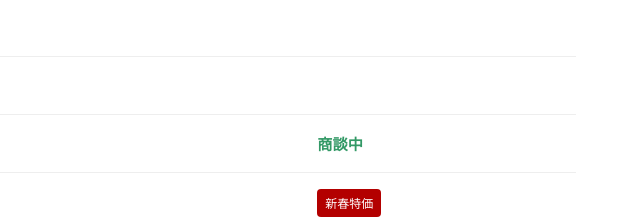
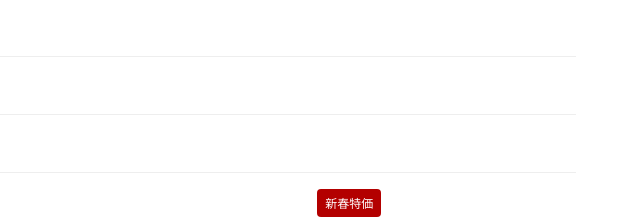
Before and after one commit to kens-pro/202601mpianoLP, a plain HTML site: page index.html in a window 1280 px wide. Shown: the part 5996-6220 px from the top of the page, 640-1280 px from the left. Drawn offline with Linux system fonts and the light colour scheme; a web font is replaced by a local one.

Commit message:
商談中

```diff
--- a/index.html
+++ b/index.html
@@ -954,7 +954,7 @@
             <tbody>
               <tr><td>エテルナ</td><td>E2D</td><td>￥220,000</td><td></td></tr>
               <tr><td>ヤマハ</td><td><a href="https://www.toriimusic.co.jp/18164/">No.U1</a></td><td>￥264,000</td><td></td></tr>
-              <tr><td>ヤマハ</td><td><a href="https://www.toriimusic.co.jp/17206/">U1H</a></td><td>￥308,000</td><td><span style="color:#339966; font-weight:bold;">商談中</span></td></tr>
+              <tr><td>ヤマハ</td><td><a href="https://www.toriimusic.co.jp/17206/">U1H</a></td><td>￥308,000</td><td></td></tr>
               <tr><td>ヤマハ</td><td><a href="https://www.toriimusic.co.jp/16526/">U1H</a></td><td>￥319,000</td><td><span class="stock-badge bg-red">新春特価</span></td></tr>
               <tr><td>ヤマハ</td><td><a href="https://www.toriimusic.co.jp/14191/">U2H</a></td><td>￥330,000</td><td></td></tr>
               <tr><td>ヤマハ</td><td><a href="https://www.toriimusic.co.jp/20528/">U3H</a></td><td>￥330,000</td><td><span class="stock-badge bg-red">新春特価</span></td></tr>
```
